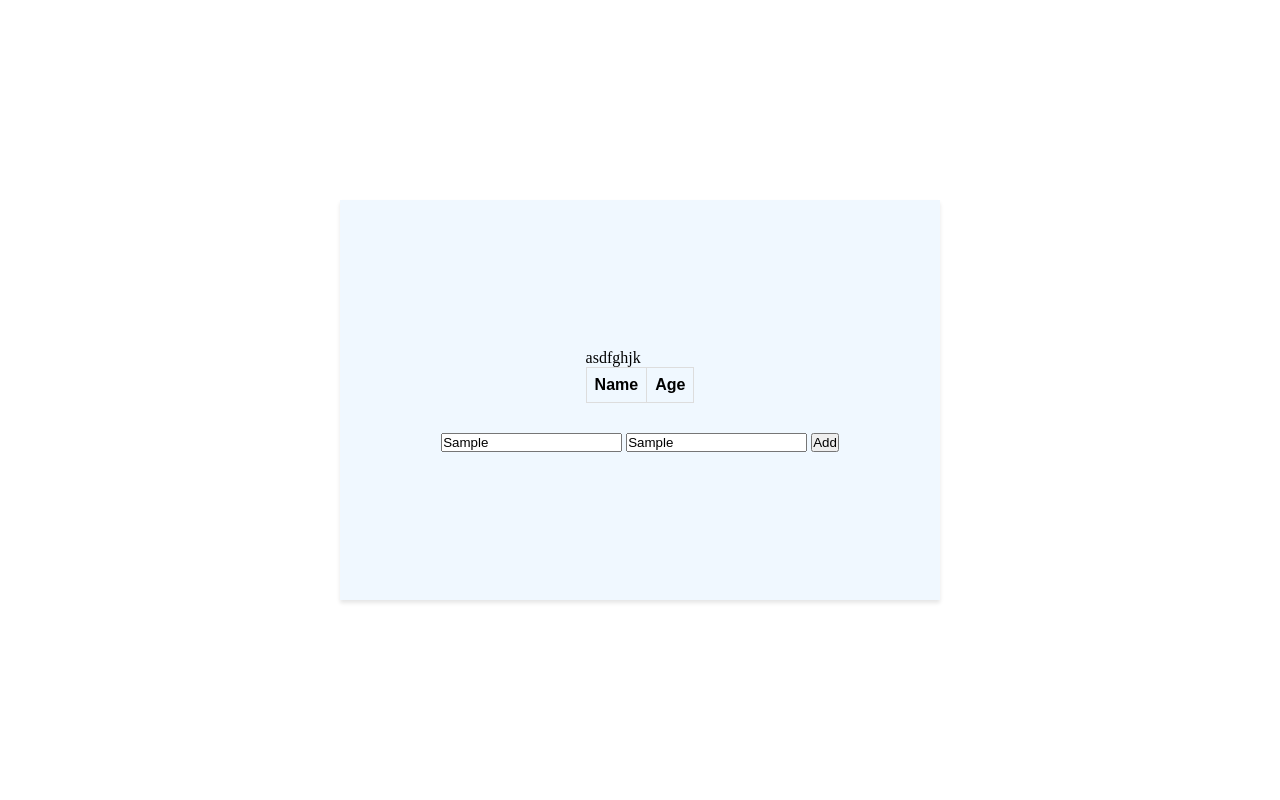
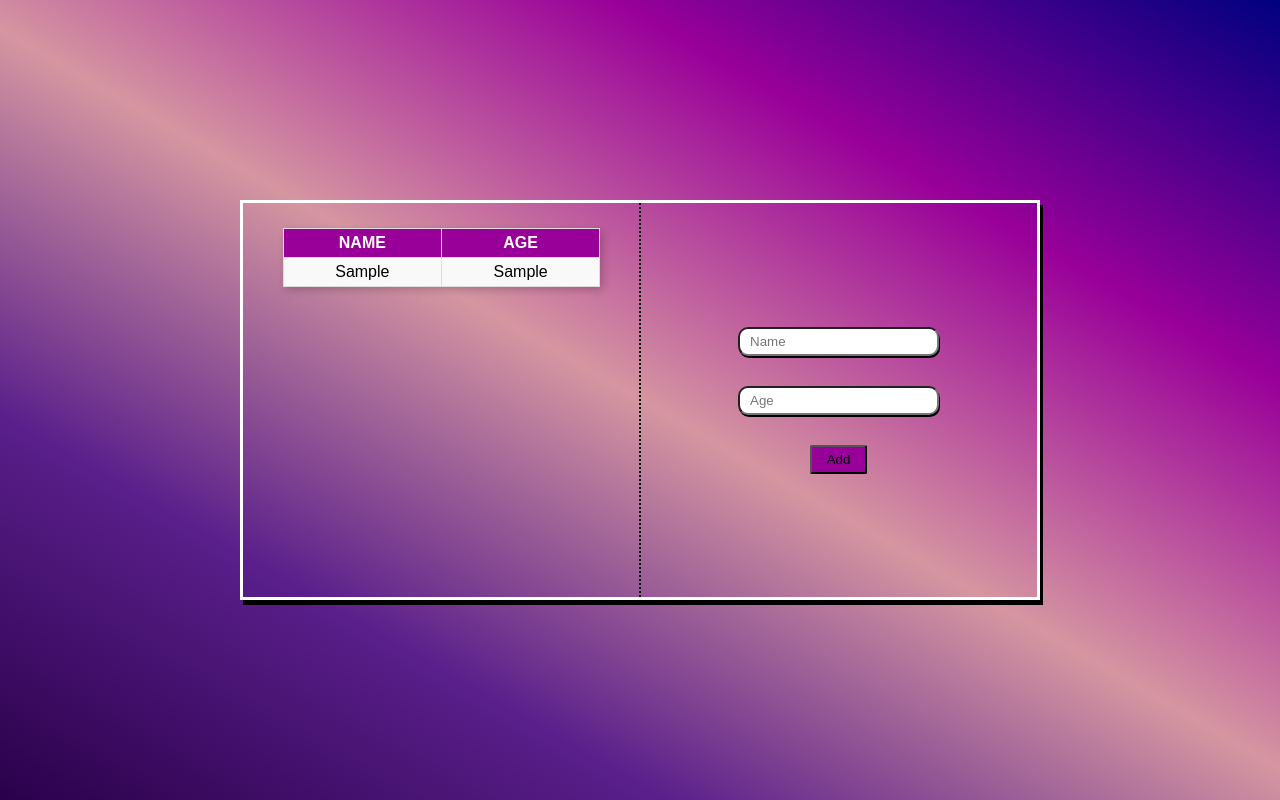
Before and after one commit to jaylm10/AppendInTable, a plain HTML site: page index.html in a window 1280 px wide. Both pictures are taken after typing "Sample", "Sample" into the empty fields and a click on the button "Add". Drawn offline with Linux system fonts and the light colour scheme.

Commit message:
Project Completed

```diff
--- a/index.html
+++ b/index.html
@@ -3,26 +3,30 @@
   <head>
     <meta charset="UTF-8" />
     <meta name="viewport" content="width=device-width, initial-scale=1.0" />
-    <title>Responsive Layout</title>
+    <title>AppendInTable</title>
     <link rel="stylesheet" href="styles.css" />
   </head>
   <body>
     <div class="container">
       <div class="left-content">
-        <table>
-          asdfghjk
+        <table id="table">
+          <thead>
             <tr>
               <th>Name</th>
               <th>Age</th>
             </tr>
+          </thead>
+          <tbody>
 
+          </tbody>
         </table>
       </div>
       <div class="right-content">
-        <input type="text" placeholder="Name" />
-        <input type="text" placeholder="Age" />
-        <button>Add</button>
+        <input id="name" type="text" placeholder="Name" />
+        <input id="age" type="text" placeholder="Age" />
+        <button id="add">Add</button>
       </div>
     </div>
+    <script src="./script.js"></script>
   </body>
 </html>
--- a/script.js
+++ b/script.js
@@ -1,24 +1,40 @@
-let arr = [];
-document.getElementById("submit").addEventListener("click", () => {
-    let input = document.getElementById("input").value;
-    arr.push(input);
+const add = document.getElementById("add");
+let table = document.getElementById("table");
 
-    // Create table content dynamically
-    let tableContent = `
-        <table>
-            <tr>
-                <th>Name</th>
-            </tr>
+
+let tbody = table.querySelector("tbody");
+
+function clickButn() {
+    let name = document.getElementById("name").value;
+    let age = document.getElementById("age").value;
+
+    if (!name || !age) {
+        alert("Please fill in both fields.");
+        return;
+    }
+
+    let tr = document.createElement("tr");
+
+    tr.innerHTML = `
+        <td>${name}</td>
+        <td>${age}</td>
     `;
 
-    for (let i = 0; i < arr.length; i++) {
-        tableContent += `
-            <tr>
-                <td>${arr[i]}</td>
-            </tr>
-        `;
+    tbody.appendChild(tr);
+
+    // Clear input fields
+    document.getElementById("name").value = "";
+    document.getElementById("age").value = "";
+}
+
+// Trigger clickButn when the Enter key is pressed in either input field
+document.addEventListener('keydown', (event) => {
+    if (event.key === 'Enter') {
+        clickButn();
     }
+});
 
-    tableContent += `</table>`;
-    document.getElementById("table").innerHTML = tableContent;
+// Trigger clickButn when the "Add" button is clicked
+add.addEventListener('click', () => {
+    clickButn();
 });
--- a/styles.css
+++ b/styles.css
@@ -1,53 +1,123 @@
-*{
+
+* {
     margin: 0;
     padding: 0;
     box-sizing: border-box;
 }
 
-body,html{
+body, html {
+    width: 100%;
     height: 100%;
-    width: 100%;
     display: flex;
     justify-content: center;
     align-items: center;
+    background: linear-gradient(30deg, #2A004A, #5A1F8B, #D596A1, #990099, #000080);
 }
 
-.container{
-    max-width:600px;
-    max-height: 400px;
-    background-color: aliceblue;
-    box-shadow: 0 3px 4px rgba(0, 0, 0, 0.1);
-    border: #ccc;
+/* Main container */
+.container {
+    width: 90%;
+    max-width: 800px;
+    height: 400px;
+    border: 3px solid white;
+    box-shadow: 3px 5px;
+    display: grid;
+    grid-template-columns: 1fr 1fr; /* Split into two equal columns */
+    position: relative;
+}
+
+/* Dotted line in center */
+.container::before {
+    content: '';
+    position: absolute;
+    top: 0;
+    bottom: 0;
+    left: 50%;
+    transform: translateX(-50%);
+    border-left: 2px dotted black;
+    height: 100%;
+}
+
+.right-content{
     display: flex;
     justify-content: center;
     align-items: center;
     flex-direction: column;
     gap: 30px;
-    width: 90%;
-    height: 50%;
-}
-
-.button{
-    margin-top: 10px;
-    display: flex;
-    gap: 20px;
-}
-
-.common{
-    padding: 7px 10px;
-    border-radius: 3px;
-    cursor: pointer;
 
 }
 
+input{
+    padding: 5px 10px;
+    border-radius: 10px;
+    box-shadow: 1px 2px;
+}
+
+button{
+    padding: 5px 15px;
+    border-radius: 2px;
+    cursor: pointer;
+    background-color: #990099;
+    transition: background-color 0.3 ease;
+}
+
+button:hover{
+  background-color: #5A1F8B;
+
+}
+.left-content{
+
+    display: flex;
+    align-items: center;
+    justify-content: center;
+    position: relative;
+}
 table {
-    font-family: arial, sans-serif;
+    position: absolute;
+    top: 25px;
+    width: 80%;
+    border: 1px solid black;
     border-collapse: collapse;
-    width: 100%;
-  }
+    background-color: #f9f9f9;
+    box-shadow: 3px 3px 8px rgba(0, 0, 0, 0.2);
+}
 
-  td, th {
-    border: 1px solid #dddddd;
-    text-align: left;
-    padding: 8px;
-  }
+th, td {
+    border: 1px solid #ddd;
+    text-align: center;
+    padding: 5px;
+    font-family: Arial, sans-serif;
+}
+
+th {
+    background-color: #990099;
+    color: white;
+    font-weight: bold;
+    text-transform: uppercase;
+}
+
+tr:nth-child(even) {
+    background-color: #f2f2f2;
+}
+
+tr:hover {
+    background-color: #e0d4ff;
+    transition: background-color 0.3s ease;
+}
+
+
+/* Ensuring Responsiveness */
+@media screen and (max-width: 600px) {
+    .container {
+        grid-template-columns: 1fr; /* Keep it side-by-side on smaller screens */
+        grid-template-rows: auto;
+    }
+
+    .container::before {
+        display: none; /* Hide the divider on small screens */
+    }
+
+    .left-content, .right-content {
+        font-size: 1rem; /* Adjust font size for better fit */
+    }
+}
```
